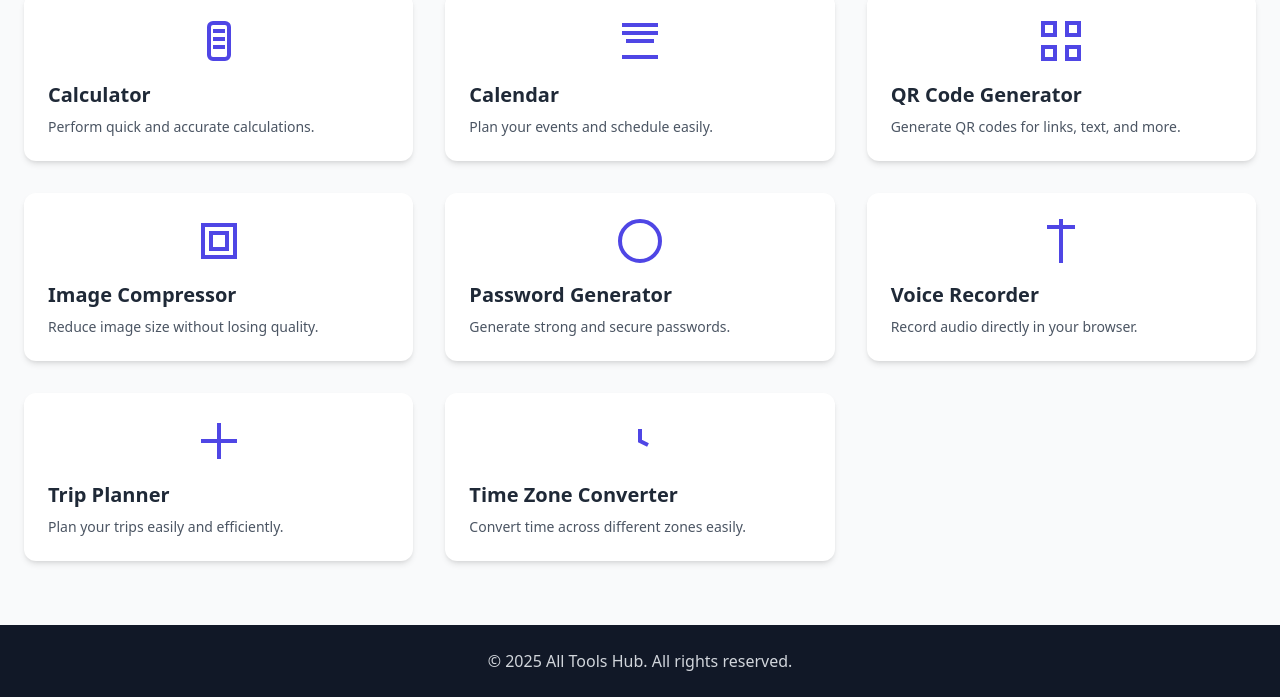
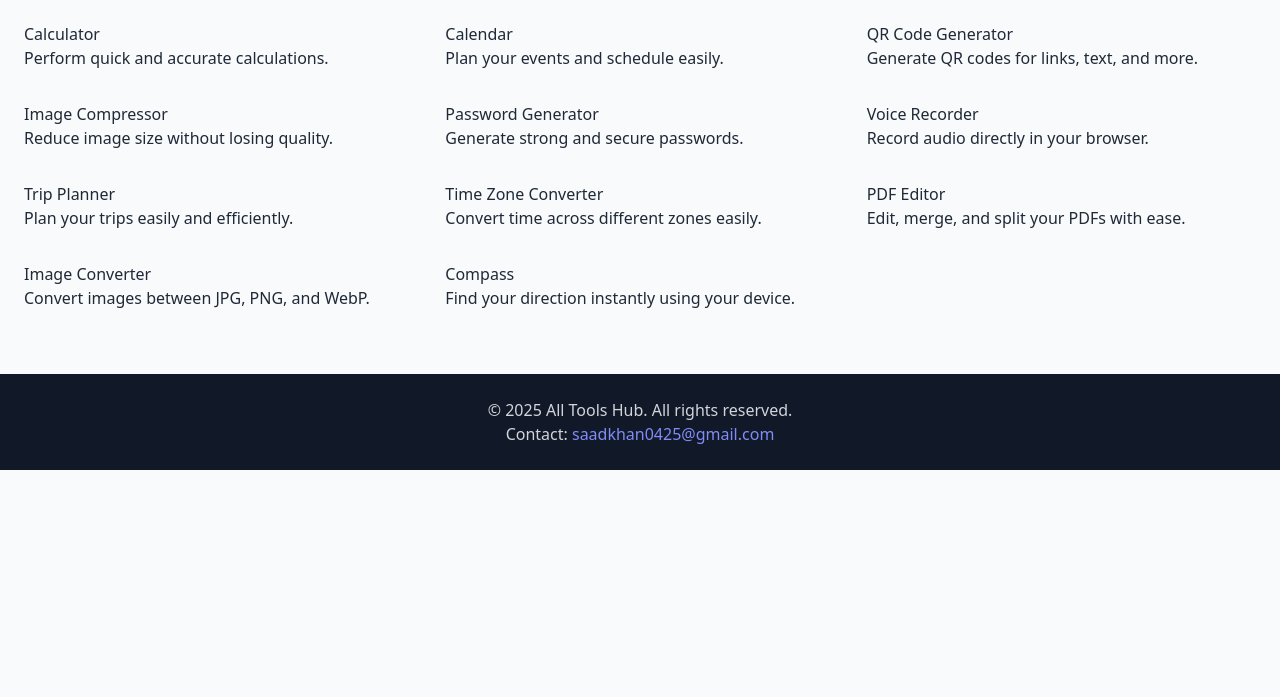
Before and after one commit to MHamza0425/my-project, a plain HTML site: page index.html in a window 1280 px wide. Shown: the part 739-1436 px from the top of the page. After the commit the page ends 1209 px from the top, so only its background shows below. Drawn offline with nearby package versions, Linux system fonts and the light colour scheme.

Commit message:
Update index.html

```diff
--- a/index.html
+++ b/index.html
@@ -21,7 +21,10 @@
       <a href="terms.html" class="hover:text-indigo-600 dark:hover:text-indigo-400 transition">Terms</a>
     </nav>
     <div class="flex items-center gap-3">
-      <button id="darkToggle" class="text-sm px-3 py-1 border rounded hover:bg-gray-200 dark:hover:bg-gray-700">🌙</button>
+      <!-- Settings Button -->
+      <button id="settingsBtn" class="w-8 h-8">
+        <img src="images.png" alt="Settings" class="w-8 h-8 rounded-full cursor-pointer">
+      </button>
       <button id="mobileMenuBtn" class="md:hidden text-2xl">☰</button>
     </div>
   </div>
@@ -37,102 +40,76 @@
 </header>
 
 <!-- Hero Section -->
-<section class="pt-32 pb-16 text-center bg-gradient-to-r from-indigo-50 to-white">
-  <h2 class="text-5xl font-extrabold mb-4 text-indigo-700">Welcome to All Tools Hub</h2>
-  <p class="text-lg md:text-xl mb-10 max-w-2xl mx-auto text-gray-600">Your one-stop solution for free online tools like calculators, converters, password generators, and more.</p>
+<section class="pt-32 pb-16 text-center bg-gradient-to-r from-indigo-50 to-white dark:from-gray-800 dark:to-gray-900">
+  <h2 class="text-5xl font-extrabold mb-4 text-indigo-700 dark:text-indigo-300">Welcome to All Tools Hub</h2>
+  <p class="text-lg md:text-xl mb-10 max-w-2xl mx-auto text-gray-600 dark:text-gray-300">Your one-stop solution for free online tools like calculators, converters, password generators, and more.</p>
 </section>
 
 <!-- About Section -->
-<section id="about" class="max-w-5xl mx-auto px-6 py-16 text-center border-t border-gray-200">
-  <h3 class="text-3xl font-bold mb-4 text-indigo-700">About All Tools Hub</h3>
-  <p class="text-gray-700 text-lg leading-relaxed">All Tools Hub provides a variety of online tools including calculators, converters, password generators, QR code generator, image compressor, calendar, and more. Everything is free, fast, and easy to use.</p>
+<section id="about" class="max-w-5xl mx-auto px-6 py-16 text-center border-t border-gray-200 dark:border-gray-700">
+  <h3 class="text-3xl font-bold mb-4 text-indigo-700 dark:text-indigo-300">About All Tools Hub</h3>
+  <p class="text-gray-700 dark:text-gray-300 text-lg leading-relaxed">All Tools Hub provides a variety of online tools including calculators, converters, password generators, QR code generator, image compressor, calendar, compass, PDF editor, image converter, and more. Everything is free, fast, and easy to use.</p>
 </section>
 
 <!-- Tools Section -->
 <section id="tools" class="max-w-7xl mx-auto px-6 py-16">
-  <h3 class="text-3xl font-bold text-center text-indigo-700 mb-10">Explore Our Free Tools</h3>
+  <h3 class="text-3xl font-bold text-center text-indigo-700 dark:text-indigo-300 mb-10">Explore Our Free Tools</h3>
   <div class="grid grid-cols-1 sm:grid-cols-2 lg:grid-cols-3 gap-8">
 
     <!-- Tool Card Template -->
-    <div class="bg-white dark:bg-gray-800 rounded-xl shadow-md p-6 hover:shadow-xl transition cursor-pointer" onclick="window.location.href='calculator.html'">
-      <div class="flex items-center justify-center mb-4">
-        <svg class="w-12 h-12 text-indigo-600 dark:text-indigo-400" fill="none" stroke="currentColor" stroke-width="2" viewBox="0 0 24 24">
-          <path d="M9 3h6a2 2 0 012 2v14a2 2 0 01-2 2H9a2 2 0 01-2-2V5a2 2 0 012-2z"/>
-          <path d="M9 7h6M9 11h6M9 15h6"/>
-        </svg>
-      </div>
-      <h4 class="text-xl font-semibold mb-2">Calculator</h4>
-      <p class="text-sm text-gray-600 dark:text-gray-300">Perform quick and accurate calculations.</p>
+    <div class="tool-card" onclick="window.location.href='calculator.html'">
+      <h4>Calculator</h4>
+      <p>Perform quick and accurate calculations.</p>
     </div>
 
-    <div class="bg-white dark:bg-gray-800 rounded-xl shadow-md p-6 hover:shadow-xl transition cursor-pointer" onclick="window.location.href='calendar.html'">
-      <div class="flex items-center justify-center mb-4">
-        <svg class="w-12 h-12 text-indigo-600 dark:text-indigo-400" fill="none" stroke="currentColor" stroke-width="2" viewBox="0 0 24 24">
-          <path d="M3 8h18M3 4h18M3 20h18M5 12h14"/>
-        </svg>
-      </div>
-      <h4 class="text-xl font-semibold mb-2">Calendar</h4>
-      <p class="text-sm text-gray-600 dark:text-gray-300">Plan your events and schedule easily.</p>
+    <div class="tool-card" onclick="window.location.href='calendar.html'">
+      <h4>Calendar</h4>
+      <p>Plan your events and schedule easily.</p>
     </div>
 
-    <div class="bg-white dark:bg-gray-800 rounded-xl shadow-md p-6 hover:shadow-xl transition cursor-pointer" onclick="window.location.href='qr-code.html'">
-      <div class="flex items-center justify-center mb-4">
-        <svg class="w-12 h-12 text-indigo-600 dark:text-indigo-400" fill="none" stroke="currentColor" stroke-width="2" viewBox="0 0 24 24">
-          <path d="M3 3h6v6H3V3zm12 0h6v6h-6V3zM3 15h6v6H3v-6zm12 6v-6h6v6h-6z"/>
-        </svg>
-      </div>
-      <h4 class="text-xl font-semibold mb-2">QR Code Generator</h4>
-      <p class="text-sm text-gray-600 dark:text-gray-300">Generate QR codes for links, text, and more.</p>
+    <div class="tool-card" onclick="window.location.href='qr-code.html'">
+      <h4>QR Code Generator</h4>
+      <p>Generate QR codes for links, text, and more.</p>
     </div>
 
-    <div class="bg-white dark:bg-gray-800 rounded-xl shadow-md p-6 hover:shadow-xl transition cursor-pointer" onclick="window.location.href='image-compressor.html'">
-      <div class="flex items-center justify-center mb-4">
-        <svg class="w-12 h-12 text-indigo-600 dark:text-indigo-400" fill="none" stroke="currentColor" stroke-width="2" viewBox="0 0 24 24">
-          <path d="M4 4h16v16H4V4zm4 4h8v8H8V8z"/>
-        </svg>
-      </div>
-      <h4 class="text-xl font-semibold mb-2">Image Compressor</h4>
-      <p class="text-sm text-gray-600 dark:text-gray-300">Reduce image size without losing quality.</p>
+    <div class="tool-card" onclick="window.location.href='image-compressor.html'">
+      <h4>Image Compressor</h4>
+      <p>Reduce image size without losing quality.</p>
     </div>
 
-    <div class="bg-white dark:bg-gray-800 rounded-xl shadow-md p-6 hover:shadow-xl transition cursor-pointer" onclick="window.location.href='password-generator.html'">
-      <div class="flex items-center justify-center mb-4">
-        <svg class="w-12 h-12 text-indigo-600 dark:text-indigo-400" fill="none" stroke="currentColor" stroke-width="2" viewBox="0 0 24 24">
-          <path d="M12 2a10 10 0 1010 10A10 10 0 0012 2z"/>
-        </svg>
-      </div>
-      <h4 class="text-xl font-semibold mb-2">Password Generator</h4>
-      <p class="text-sm text-gray-600 dark:text-gray-300">Generate strong and secure passwords.</p>
+    <div class="tool-card" onclick="window.location.href='password-generator.html'">
+      <h4>Password Generator</h4>
+      <p>Generate strong and secure passwords.</p>
     </div>
 
-    <div class="bg-white dark:bg-gray-800 rounded-xl shadow-md p-6 hover:shadow-xl transition cursor-pointer" onclick="window.location.href='voice-recorder.html'">
-      <div class="flex items-center justify-center mb-4">
-        <svg class="w-12 h-12 text-indigo-600 dark:text-indigo-400" fill="none" stroke="currentColor" stroke-width="2" viewBox="0 0 24 24">
-          <path d="M12 1v22M5 5h14"/>
-        </svg>
-      </div>
-      <h4 class="text-xl font-semibold mb-2">Voice Recorder</h4>
-      <p class="text-sm text-gray-600 dark:text-gray-300">Record audio directly in your browser.</p>
+    <div class="tool-card" onclick="window.location.href='voice-recorder.html'">
+      <h4>Voice Recorder</h4>
+      <p>Record audio directly in your browser.</p>
     </div>
 
-    <div class="bg-white dark:bg-gray-800 rounded-xl shadow-md p-6 hover:shadow-xl transition cursor-pointer" onclick="window.location.href='trip-planner.html'">
-      <div class="flex items-center justify-center mb-4">
-        <svg class="w-12 h-12 text-indigo-600 dark:text-indigo-400" fill="none" stroke="currentColor" stroke-width="2" viewBox="0 0 24 24">
-          <path d="M3 12h18M12 3v18"/>
-        </svg>
-      </div>
-      <h4 class="text-xl font-semibold mb-2">Trip Planner</h4>
-      <p class="text-sm text-gray-600 dark:text-gray-300">Plan your trips easily and efficiently.</p>
+    <div class="tool-card" onclick="window.location.href='trip-planner.html'">
+      <h4>Trip Planner</h4>
+      <p>Plan your trips easily and efficiently.</p>
     </div>
 
-    <div class="bg-white dark:bg-gray-800 rounded-xl shadow-md p-6 hover:shadow-xl transition cursor-pointer" onclick="window.location.href='time-zone-converter.html'">
-      <div class="flex items-center justify-center mb-4">
-        <svg class="w-12 h-12 text-indigo-600 dark:text-indigo-400" fill="none" stroke="currentColor" stroke-width="2" viewBox="0 0 24 24">
-          <path d="M12 6v6l4 2"/>
-        </svg>
+    <div class="tool-card" onclick="window.location.href='time-zone-converter.html'">
+      <h4>Time Zone Converter</h4>
+      <p>Convert time across different zones easily.</p>
     </div>
-      <h4 class="text-xl font-semibold mb-2">Time Zone Converter</h4>
-      <p class="text-sm text-gray-600 dark:text-gray-300">Convert time across different zones easily.</p>
+
+    <div class="tool-card" onclick="window.location.href='pdf-editor.html'">
+      <h4>PDF Editor</h4>
+      <p>Edit, merge, and split your PDFs with ease.</p>
+    </div>
+
+    <div class="tool-card" onclick="window.location.href='image-converter.html'">
+      <h4>Image Converter</h4>
+      <p>Convert images between JPG, PNG, and WebP.</p>
+    </div>
+
+    <div class="tool-card" onclick="window.location.href='compass.html'">
+      <h4>Compass</h4>
+      <p>Find your direction instantly using your device.</p>
     </div>
 
   </div>
@@ -140,12 +117,84 @@
 
 <!-- Footer -->
 <footer class="bg-gray-900 text-gray-300 py-6 text-center">
-© 2025 All Tools Hub. All rights reserved.
+  © 2025 All Tools Hub. All rights reserved. <br>
+  Contact: <a href="mailto:saadkhan0425@gmail.com" class="text-indigo-400 hover:underline">saadkhan0425@gmail.com</a>
 </footer>
 
+<!-- Settings Modal -->
+<div id="settingsModal" class="hidden fixed inset-0 bg-black bg-opacity-50 flex justify-center items-center">
+  <div class="bg-white dark:bg-gray-800 p-6 rounded-xl w-80 shadow-xl">
+    <h3 class="text-xl font-bold mb-4 text-indigo-600 dark:text-indigo-300">Settings</h3>
+
+    <!-- Dark Mode -->
+    <div class="flex justify-between items-center mb-3">
+      <span>Dark Mode</span>
+      <button id="darkToggle" class="px-3 py-1 border rounded">Toggle</button>
+    </div>
+
+    <!-- Language -->
+    <div class="mb-3">
+      <label for="language" class="block mb-1">Language</label>
+      <select id="language" class="w-full p-2 border rounded dark:bg-gray-700">
+        <option value="en">English</option>
+        <option value="ur">اردو</option>
+        <option value="ar">العربية</option>
+      </select>
+    </div>
+
+    <!-- Theme Color -->
+    <div class="mb-3">
+      <label class="block mb-1">Theme Color</label>
+      <div class="flex gap-2">
+        <button class="theme-color w-6 h-6 rounded-full bg-indigo-600" data-color="indigo"></button>
+        <button class="theme-color w-6 h-6 rounded-full bg-green-600" data-color="green"></button>
+        <button class="theme-color w-6 h-6 rounded-full bg-red-600" data-color="red"></button>
+      </div>
+    </div>
+
+    <div class="text-right">
+      <button id="closeSettings" class="mt-4 px-4 py-2 bg-indigo-600 text-white rounded">Close</button>
+    </div>
+  </div>
+</div>
+
+<style>
+  .tool-card {
+    @apply bg-white dark:bg-gray-800 rounded-xl shadow-md p-6 hover:shadow-xl transition cursor-pointer text-center;
+  }
+  .tool-card h4 {
+    @apply text-xl font-semibold mb-2;
+  }
+  .tool-card p {
+    @apply text-sm text-gray-600 dark:text-gray-300;
+  }
+</style>
+
 <script>
-document.getElementById("darkToggle").addEventListener("click", ()=>{ document.body.classList.toggle("dark"); });
-document.getElementById("mobileMenuBtn").addEventListener("click", ()=>{ document.getElementById("mobileMenu").classList.toggle("hidden"); });
+  // Dark mode toggle
+  document.getElementById("darkToggle").addEventListener("click", () => {
+    document.body.classList.toggle("dark");
+  });
+
+  // Mobile menu toggle
+  document.getElementById("mobileMenuBtn").addEventListener("click", () => {
+    document.getElementById("mobileMenu").classList.toggle("hidden");
+  });
+
+  // Settings modal
+  const settingsBtn = document.getElementById("settingsBtn");
+  const settingsModal = document.getElementById("settingsModal");
+  const closeSettings = document.getElementById("closeSettings");
+
+  settingsBtn.addEventListener("click", () => settingsModal.classList.remove("hidden"));
+  closeSettings.addEventListener("click", () => settingsModal.classList.add("hidden"));
+
+  // Theme color switch
+  document.querySelectorAll(".theme-color").forEach(btn => {
+    btn.addEventListener("click", () => {
+      document.documentElement.style.setProperty("--theme-color", btn.dataset.color);
+    });
+  });
 </script>
 
 </body>
```
Lines whose indentation alone changed are shown as unchanged.
